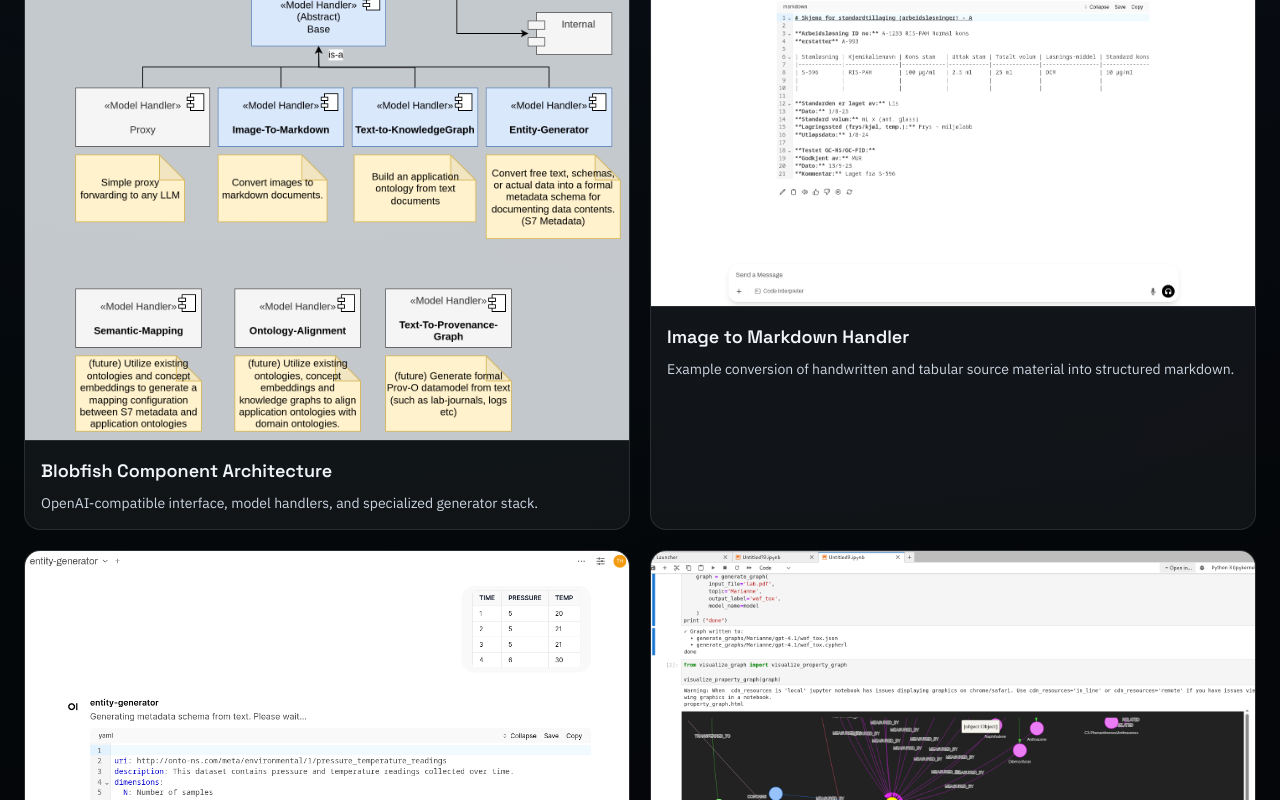
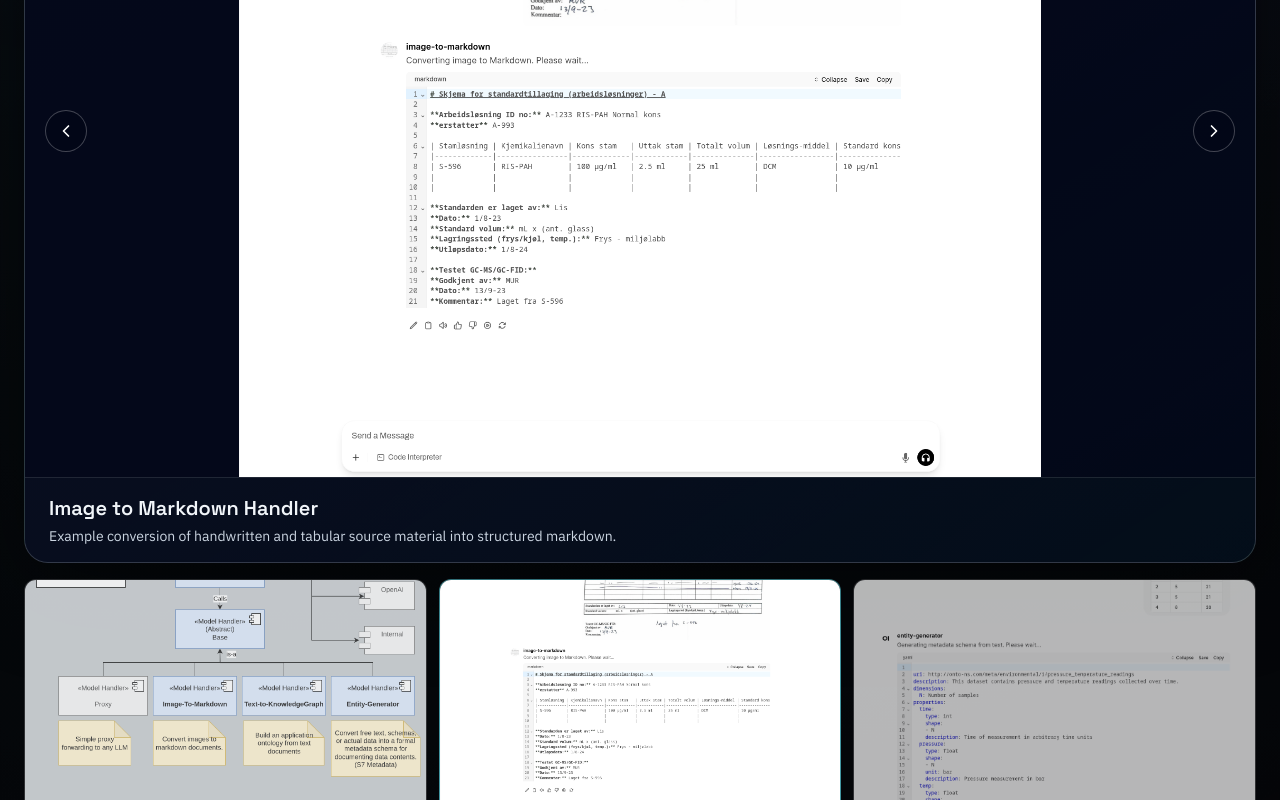
Before and after one commit to SemanticMatter/semanticmatter_landingpage, a Next.js app: page /products/blobfish in a window 1280 px wide. Shown: the part 3120-3920 px from the top of the page. Built offline with nearby package versions, Linux system fonts and the light colour scheme.

Commit message:
The Blobfish product page now uses the same full-width ProductCarousel as Graph Explorer

```diff
--- a/app/products/blobfish/page.tsx
+++ b/app/products/blobfish/page.tsx
@@ -15,6 +15,7 @@ import {
   ShieldCheck,
   Sparkles
 } from "lucide-react";
+import ProductCarousel from "@/components/ui/ProductCarousel";
 
 type IconType = ComponentType<{ className?: string }>;
 
@@ -76,7 +77,8 @@ const presentationHighlights = [
       "OpenAI-compatible interface, model handlers, and specialized generator stack.",
     src: "../../blobfish-presentation/image10.png",
     width: 2884,
-    height: 3124
+    height: 3124,
+    imageBackgroundClassName: "bg-slate-100/80"
   },
   {
     title: "Image to Markdown Handler",
@@ -488,36 +490,8 @@ export default function BlobfishPage() {
           Selected artifacts from `Blobfish-presentation.pptx` showing the
           architecture and model-handler workflow in action.
         </p>
-        <div className="mt-8 grid gap-5 md:grid-cols-2">
-          {presentationHighlights.map((item) => (
-            <article
-              key={item.title}
-              className="overflow-hidden rounded-2xl border border-white/10 bg-white/5"
-            >
-              <div
-                className={
-                  item.title === "Blobfish Component Architecture"
-                    ? "bg-slate-100/80"
-                    : "bg-transparent"
-                }
-              >
-                <img
-                  src={item.src}
-                  alt={item.title}
-                  width={item.width}
-                  height={item.height}
-                  className="h-auto w-full"
-                  loading="lazy"
-                />
-              </div>
-              <div className="border-t border-white/10 p-4">
-                <h3 className="font-[var(--font-heading)] text-lg font-semibold text-slate-100">
-                  {item.title}
-                </h3>
-                <p className="mt-2 text-sm text-slate-300">{item.caption}</p>
-              </div>
-            </article>
-          ))}
+        <div className="mt-8">
+          <ProductCarousel slides={presentationHighlights} autoAdvanceMs={6000} />
         </div>
       </section>
 
--- a/components/ui/ProductCarousel.tsx
+++ b/components/ui/ProductCarousel.tsx
@@ -10,6 +10,7 @@ type CarouselSlide = {
   src: string;
   width: number;
   height: number;
+  imageBackgroundClassName?: string;
 };
 
 type ProductCarouselProps = {
@@ -107,7 +108,7 @@ export default function ProductCarousel({
               animate="center"
               exit="exit"
               transition={{ duration: 0.4, ease: [0.22, 0.61, 0.36, 1] }}
-              className="absolute inset-0"
+              className={`absolute inset-0 ${activeSlide.imageBackgroundClassName ?? ""}`}
             >
               <img
                 src={activeSlide.src}
@@ -160,6 +161,7 @@ export default function ProductCarousel({
             }`}
           >
             <div className="relative aspect-[16/9] w-full">
+              <div className={`h-full w-full ${slide.imageBackgroundClassName ?? ""}`}>
                 <img
                   src={slide.src}
                   alt={slide.title}
@@ -171,6 +173,7 @@ export default function ProductCarousel({
                   loading="lazy"
                 />
               </div>
+            </div>
             <div className="px-2 py-1.5 text-left text-[11px] text-slate-300">{slide.title}</div>
           </button>
         ))}
```
Lines whose indentation alone changed are shown as unchanged.
